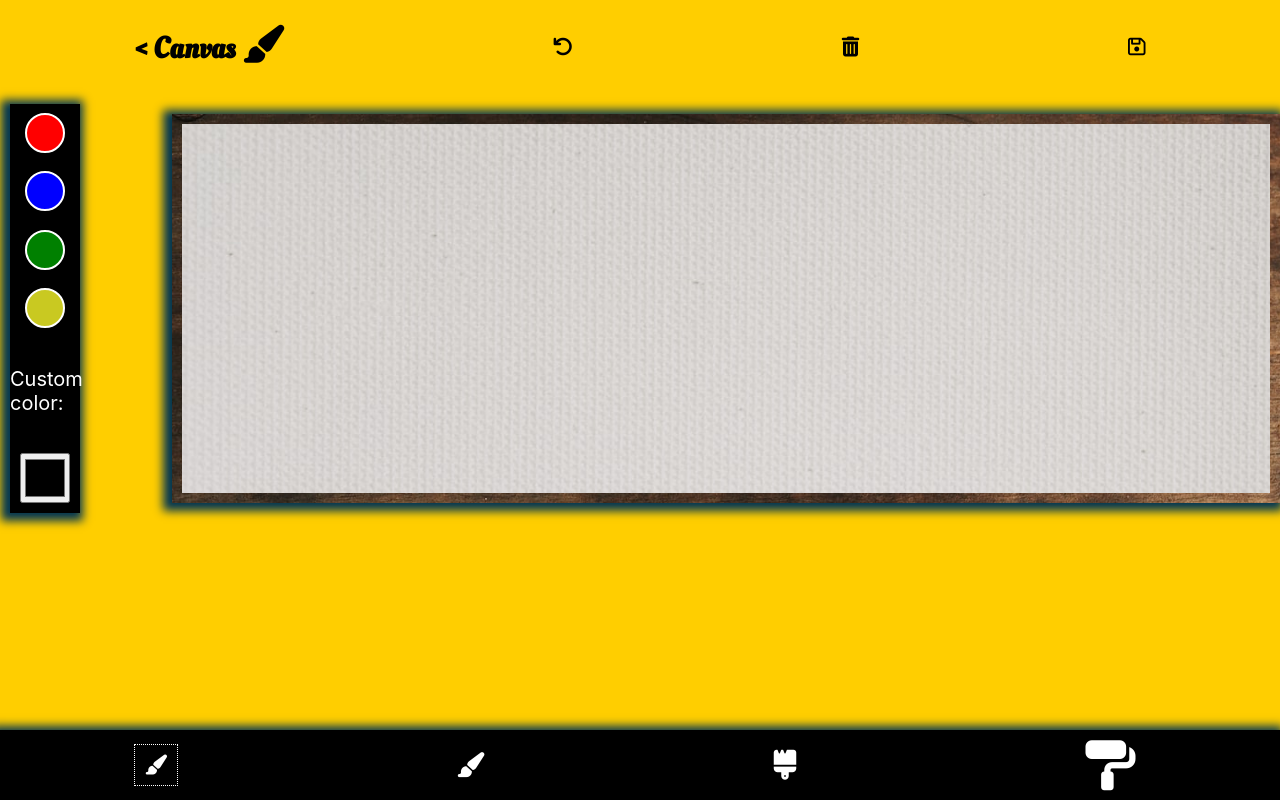
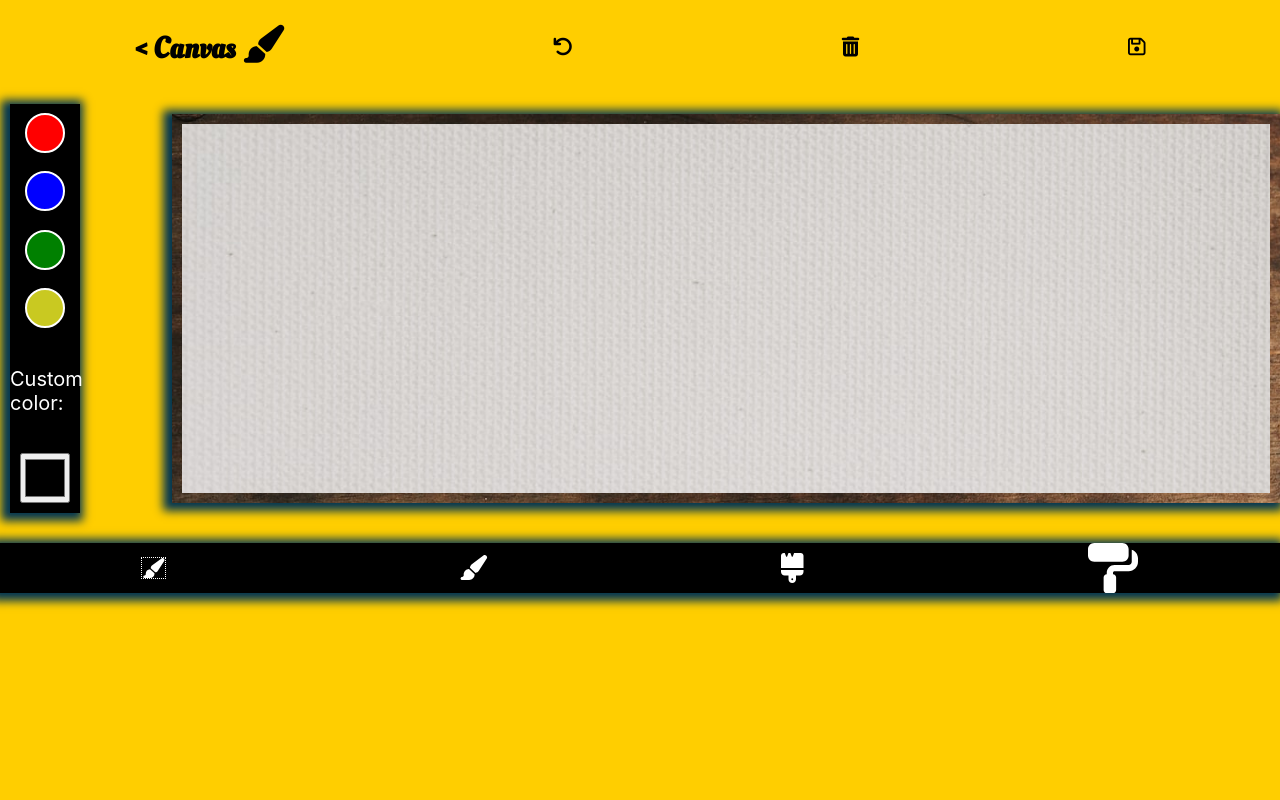
Before and after one commit to DavidVerghese/DrawingWithReact, a React (Create React App) app: page /canvas in a window 1280 px wide. Built offline with nearby package versions, Linux system fonts and the light colour scheme.

Commit message:
used different method of importing fontawesome

```diff
--- a/src/Components/Canvas/Canvas.jsx
+++ b/src/Components/Canvas/Canvas.jsx
@@ -1,6 +1,9 @@
 import { useEffect, useState } from "react";
 import './Canvas.css';
 import ColorPanel from "../ColorPanel/ColorPanel";
+import { FontAwesomeIcon } from "@fortawesome/react-fontawesome"
+import { faPaintBrush, faPaintRoller, faBrush } from "@fortawesome/free-solid-svg-icons"
+
 function Canvas() {
 
 
@@ -178,10 +181,17 @@ link.click();
 
     <ColorPanel/>
     <div className="cursor">
-      <i id="small-paintbrush-cursor" className="fa fa-paint-brush"></i>
+      {/* <i id="small-paintbrush-cursor" className="fa fa-paint-brush"></i>
       <i id="medium-paintbrush-cursor" className="fa fa-paint-brush"></i>
       <i id="large-paintbrush-cursor"  className="fas fa-brush"></i>
-      <i  id="paintroller-cursor" className='fas fa-paint-roller'></i>
+      <i id="paintroller-cursor" className='fas fa-paint-roller'></i> */}
+
+
+      <FontAwesomeIcon id="small-paintbrush-cursor" className="fa fa-paint-brush" icon={faPaintBrush} />
+    <FontAwesomeIcon id="medium-paintbrush-cursor" className="fa fa-paint-brush" icon={faPaintBrush} />
+    <FontAwesomeIcon id="large-paintbrush-cursor" className="fa fa-paint-brush" icon={faBrush} />
+      <FontAwesomeIcon id="paintroller-cursor" className="fa fa-paint-brush" icon={faPaintRoller} />
+
     </div>
     <canvas id="canvas"></canvas> </div>
 }
--- a/src/Components/Tools/Tools.css
+++ b/src/Components/Tools/Tools.css
@@ -22,15 +22,15 @@
   justify-content: space-around;
   align-items: center;
   flex-direction: row;
-  /* margin-top: 40px; */
+  margin-top: 40px;
   flex-wrap: wrap;
   width: 100%;
   background-color: black;
   box-shadow: -3px 2px 9px 6px #033652;
   color: white;
 
-  position: absolute;
-  bottom: 0;
+  /* position: absolute; */
+  /* bottom: 0; */
 }
 
 
--- a/src/Components/Tools/Tools.jsx
+++ b/src/Components/Tools/Tools.jsx
@@ -1,6 +1,7 @@
 import './Tools.css';
 import DownloadModal from '../DownloadModal/DownloadModal';
-
+import { FontAwesomeIcon } from "@fortawesome/react-fontawesome"
+import { faPaintBrush, faPaintRoller, faBrush  } from "@fortawesome/free-solid-svg-icons"
 function Tools() {
 
 
@@ -11,10 +12,15 @@ function Tools() {
     <DownloadModal/>
 
 
-    <i id="small-paintbrush" className="fa fa-paint-brush"></i>
-    <i id="medium-paintbrush" className="fa fa-paint-brush"></i>
+    <FontAwesomeIcon id="small-paintbrush" className="fa fa-paint-brush" icon={faPaintBrush} />
+    <FontAwesomeIcon id="medium-paintbrush" className="fa fa-paint-brush" icon={faPaintBrush} />
+    <FontAwesomeIcon id="large-paintbrush" className="fa fa-paint-brush" icon={faBrush} />
+    <FontAwesomeIcon id="paintroller" className="fa fa-paint-brush" icon={faPaintRoller} />
+
+    {/* <i id="small-paintbrush" className="fa fa-paint-brush"></i> */}
+    {/* <i id="medium-paintbrush" className="fa fa-paint-brush"></i>
     <i id="large-paintbrush" className="fas fa-brush"></i>
-    <i id="paintroller" className='fas fa-paint-roller'></i>
+    <i id="paintroller" className='fas fa-paint-roller'></i> */}
 
 </div>
 }
```
